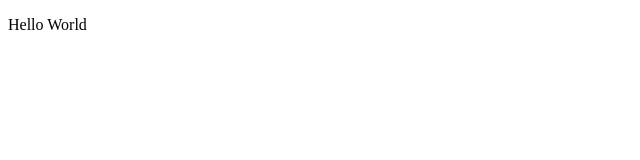
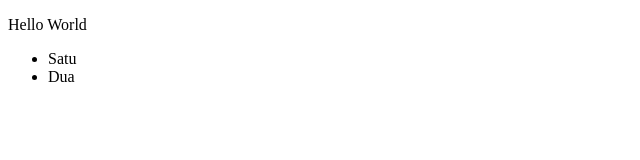
Before and after one commit to thunderblaze94/wpu-git-thunder, a plain HTML site: page index.html in a window 1280 px wide. Shown: the full height of the page, 0-640 px from the left. Drawn offline with Linux system fonts and the light colour scheme.

Commit message:
add a few lines

```diff
--- a/index.html
+++ b/index.html
@@ -8,5 +8,10 @@
 </head>
 <body>
     <p>Hello World</p>
+
+    <ul>
+        <li>Satu</li>
+        <li>Dua</li>
+    </ul>
 </body>
 </html>
```
